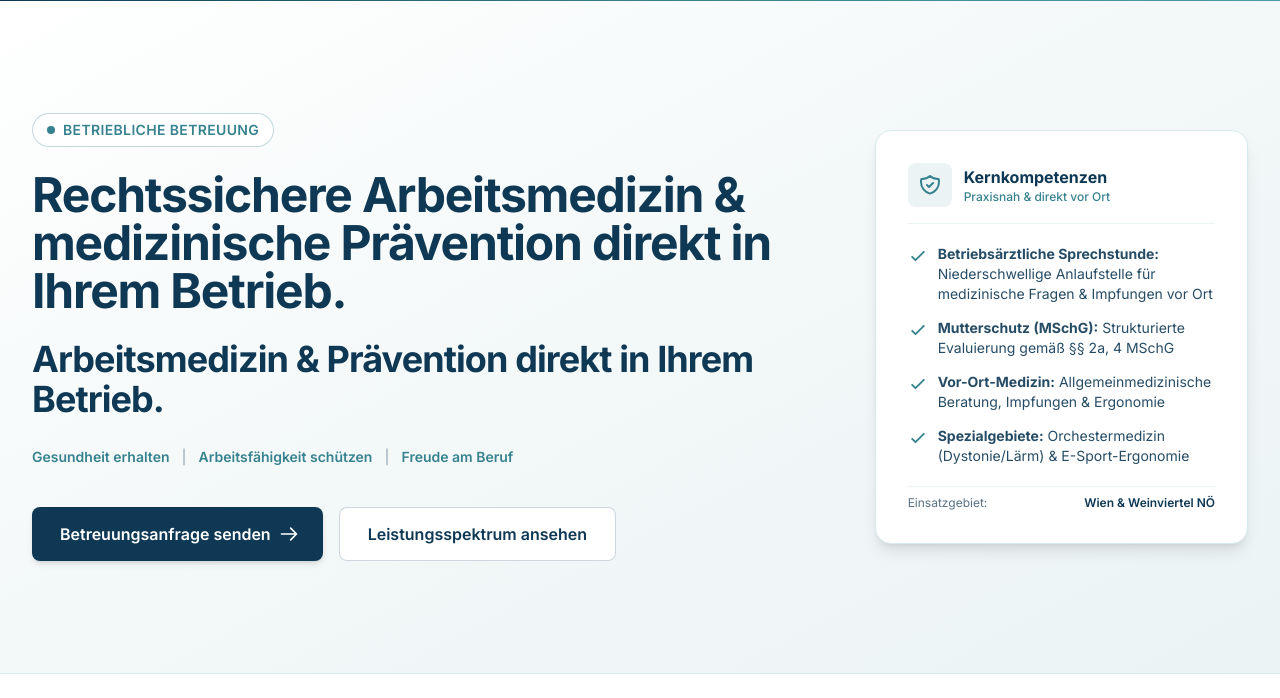
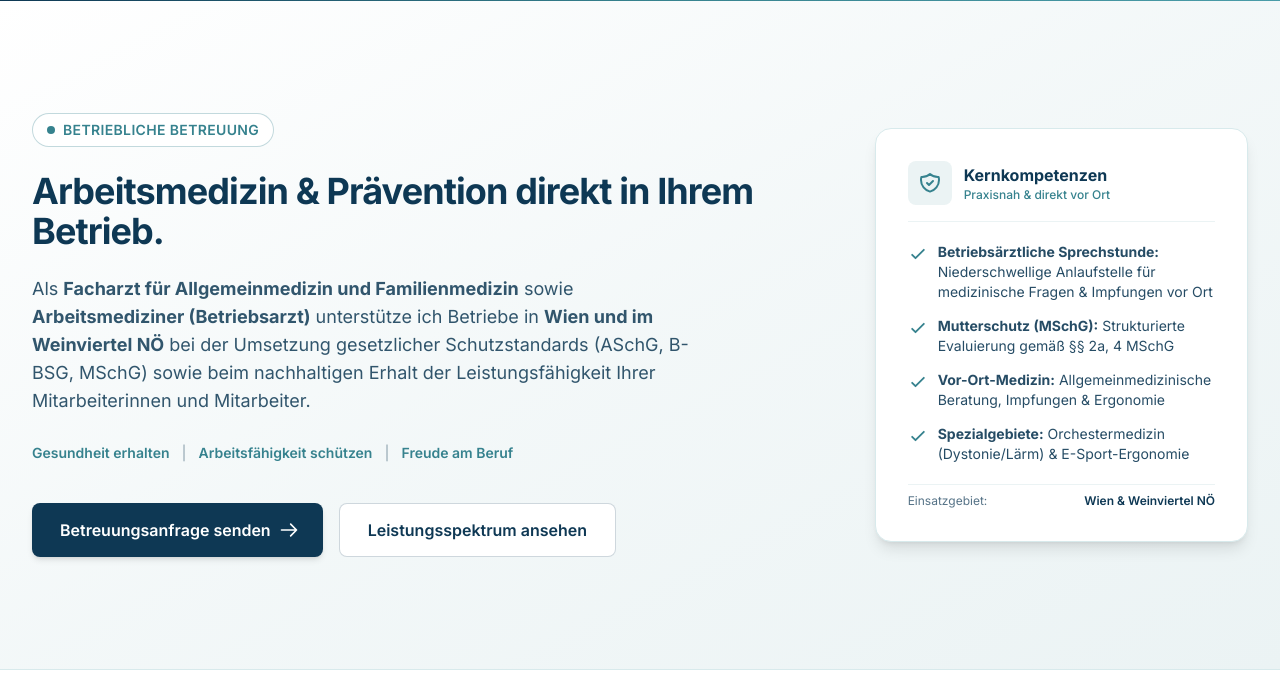
Before and after one commit to gesundsmartinformiert/website, a plain HTML site: page index.html in a window 1280 px wide. Shown: the part 102-800 px from the top of the page. Drawn offline with nearby package versions, Linux system fonts and the light colour scheme.

Commit message:
Update index.html

```diff
--- a/index.html
+++ b/index.html
@@ -137,13 +137,13 @@
                         <span class="text-xs sm:text-sm font-semibold tracking-wide text-petrol uppercase">Betriebliche Betreuung</span>
                     </div>
 
-                    <h1 class="text-3xl sm:text-4xl lg:text-5xl font-bold text-navy tracking-tight leading-[1.15]">
-                        Rechtssichere Arbeitsmedizin & medizinische Prävention direkt in Ihrem Betrieb.
-                    </h1>
-
                     <h1 class="text-2xl sm:text-3xl lg:text-4xl font-bold text-navy tracking-tight leading-snug">
                         Arbeitsmedizin & Prävention direkt in Ihrem Betrieb.
                     </h1>
+
+                    <p class="text-base sm:text-lg text-navy/85 max-w-2xl leading-relaxed">
+                        Als <strong>Facharzt für Allgemeinmedizin und Familienmedizin</strong> sowie <strong>Arbeitsmediziner (Betriebsarzt)</strong> unterstütze ich Betriebe in <strong>Wien und im Weinviertel NÖ</strong> bei der Umsetzung gesetzlicher Schutzstandards (ASchG, B-BSG, MSchG) sowie beim nachhaltigen Erhalt der Leistungsfähigkeit Ihrer Mitarbeiterinnen und Mitarbeiter.
+                    </p>
 
                     <div class="flex flex-wrap items-center gap-3 text-sm font-semibold text-petrol pt-1">
                         <span>Gesundheit erhalten</span>
```
